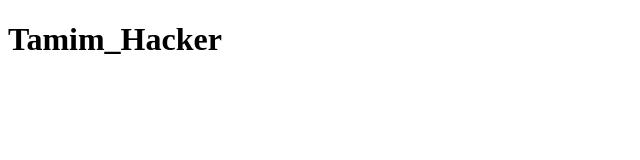
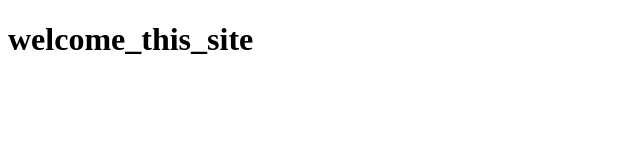
Before and after one commit to gyedf688/ai, a plain HTML site: page index.html in a window 1280 px wide. Shown: the whole page, without its empty margins (0-640 px from the left). Drawn offline with Linux system fonts and the light colour scheme.

Commit message:
Update index.html

```diff
--- a/index.html
+++ b/index.html
@@ -6,6 +6,6 @@
     <title>hack_by_dark_davil</title>
 </head>
 <body>
-    <h1>Tamim_Hacker</h1>
+    <h1>welcome_this_site</h1>
 </body>
 </html>
```
